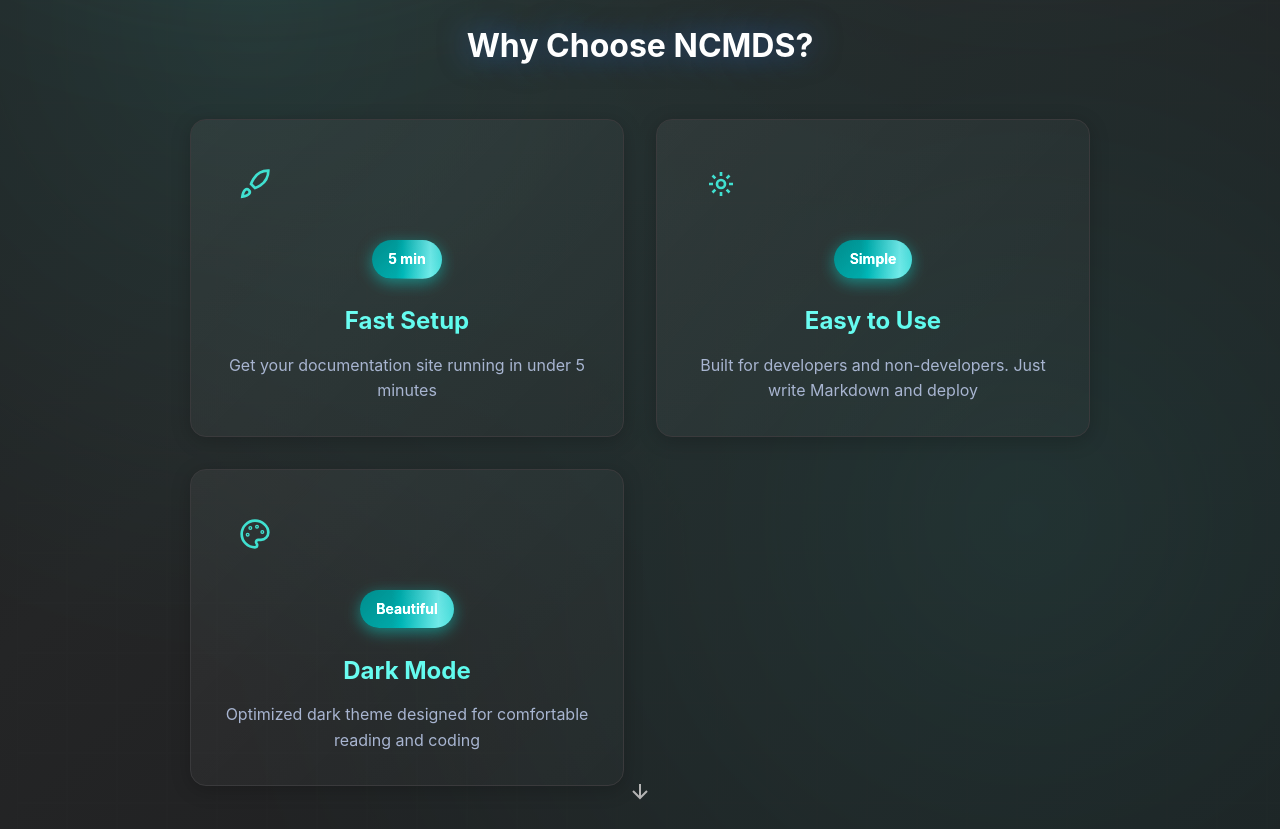
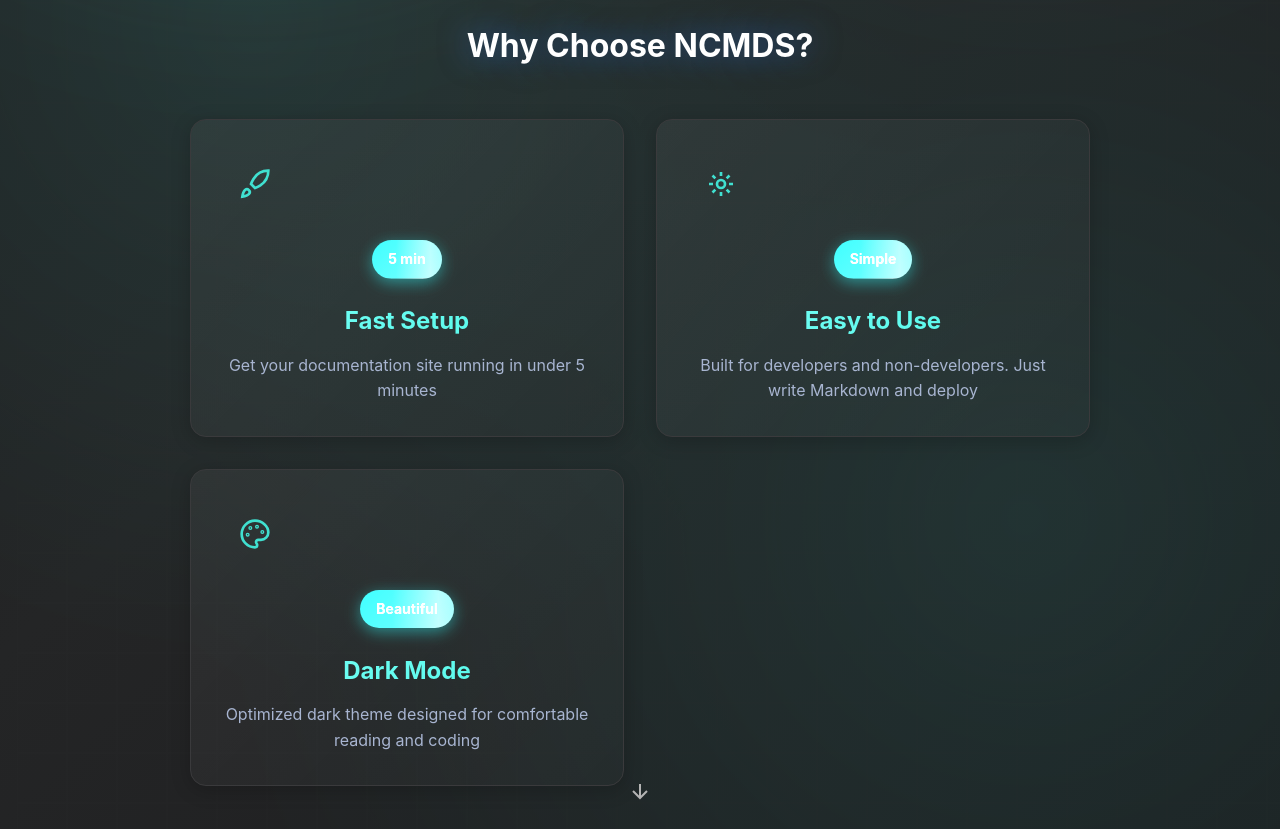
Before and after one commit to edujbarrios/ncmds, a Flask app: page / in a window 1280 px wide. Shown: the part 814-1643 px from the top of the page. Run offline with Flask 3, Linux system fonts and the light colour scheme; some libraries are stand-ins or nearby versions.

Commit message:
Update card highlight gradient to turquoise theme

```diff
--- a/static/style.css
+++ b/static/style.css
@@ -792,9 +792,9 @@ body {
     padding: 0.5rem 1rem;
     background: linear-gradient(
         135deg,
-        #006666 0%,
-        #008B8B 50%,
-        #20B2AA 100%
+        #40E0D0 0%,
+        #66E6DD 50%,
+        #8CF0EB 100%
     );
     background-size: 200% auto;
     color: white;
@@ -805,7 +805,7 @@ body {
     position: relative;
     z-index: 1;
     filter: brightness(1.2) saturate(1.2);
-    box-shadow: 0 4px 15px rgba(32, 178, 170, 0.5);
+    box-shadow: 0 4px 15px rgba(64, 224, 208, 0.45);
     animation: highlightGradient 3s ease-in-out infinite;
     overflow: hidden;
 }
```
